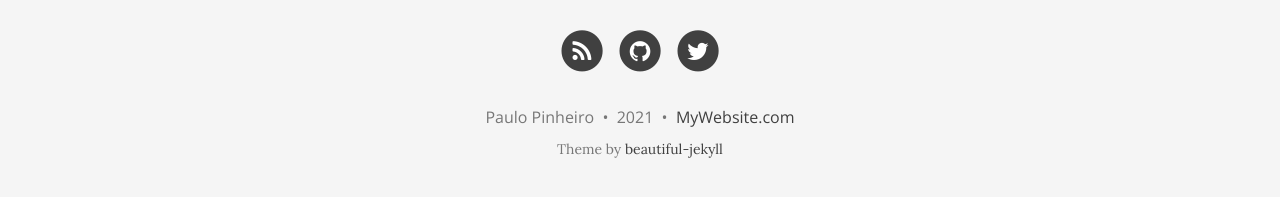
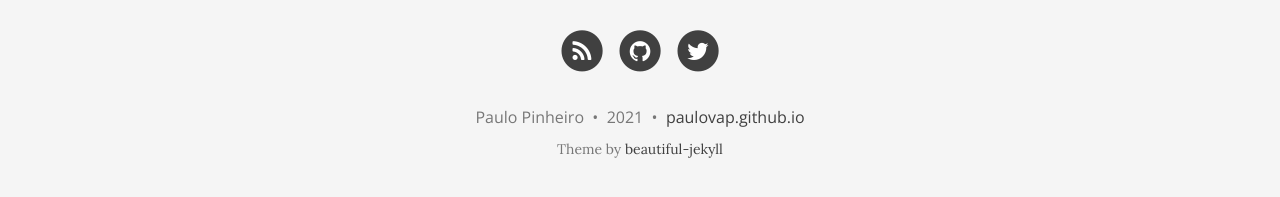
Before and after one commit to paulovap/paulovap.github.io, a Jekyll site: the page built from index.html, in a window 1280 px wide. Shown: the part 652-849 px from the top of the page. Built offline with Jekyll 4.4.1, drawn with Linux system fonts in a browser that asks for light colours; nearby versions of some CDN libraries; the list of posts is cut into pages by our own code.

Commit message:
Change something I don't remember

```diff
--- a/_config.yml
+++ b/_config.yml
@@ -88,7 +88,7 @@
 
 # How to display the link to the website in the footer
 # Remove this if you don't want a link in the footer
-url-pretty: "MyWebsite.com"  # eg. "deanattali.com/beautiful-jekyll"
+url-pretty: "paulovap.github.io"  # eg. "deanattali.com/beautiful-jekyll"
 
 # --- Web Statistics Section --- #
 
```
